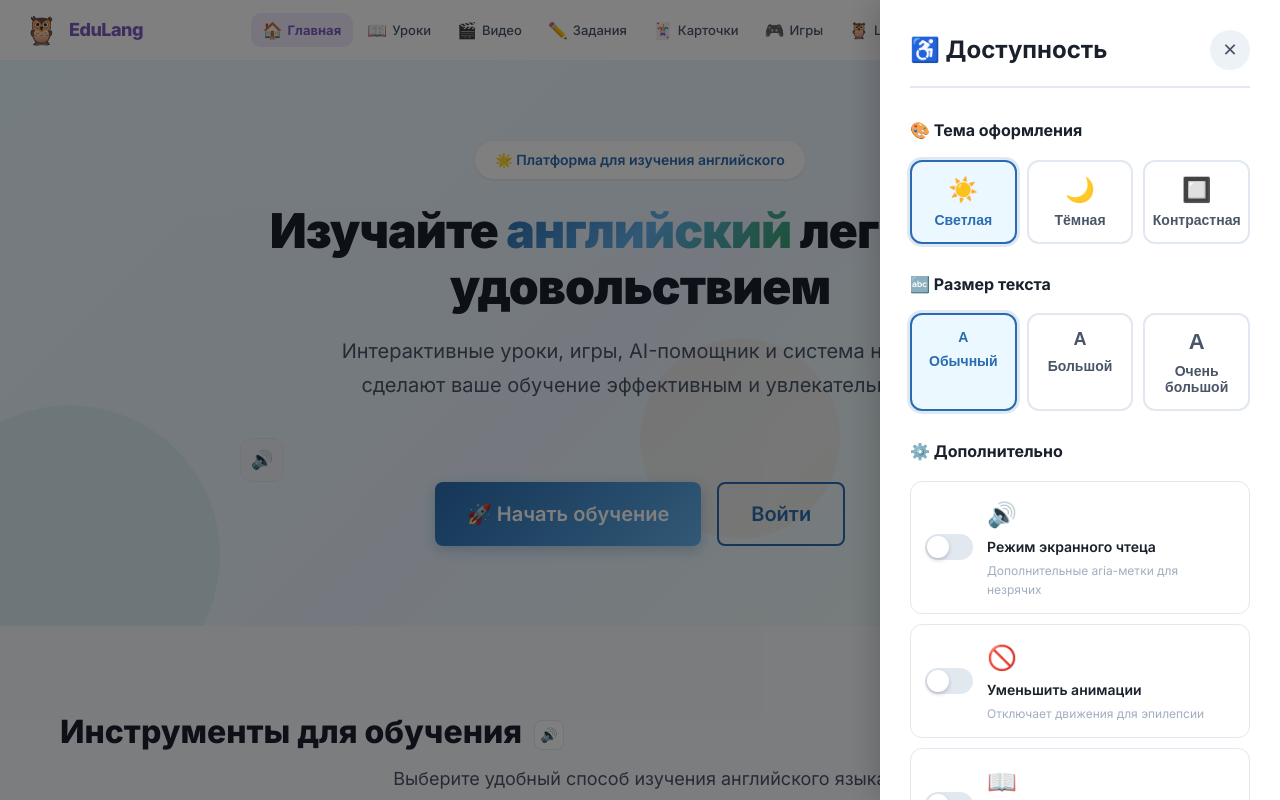
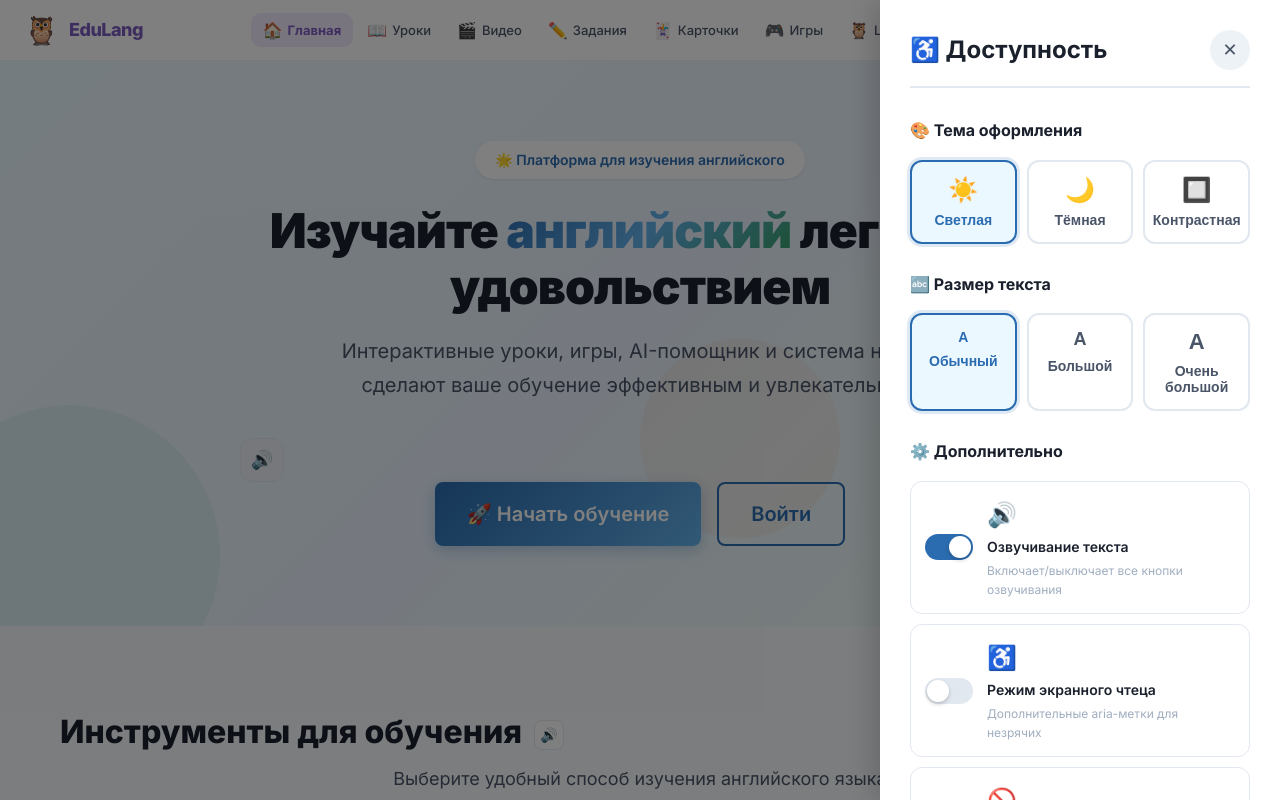
Before and after one commit to arsarsik077/english-learning-frontend, a React (Create React App) app: page / in a window 1280 px wide. Both pictures are taken after a click on the button "Настройки доступности (Alt+A)". Shown: the top 800 px of the page. Built offline with nearby package versions, Linux system fonts and the light colour scheme.

Commit message:
Add TTS toggle: speak function now respects the ttsEnabled setting from accessibility panel

```diff
--- a/src/components/AccessibilityPanel.js
+++ b/src/components/AccessibilityPanel.js
@@ -6,6 +6,7 @@ const AccessibilityPanel = () => {
   const {
     theme, setTheme,
     fontSize, setFontSize,
+    ttsEnabled, setTtsEnabled,
     screenReaderMode, setScreenReaderMode,
     reducedMotion, setReducedMotion,
     dyslexiaFont, setDyslexiaFont,
@@ -94,13 +95,28 @@ const AccessibilityPanel = () => {
           <label className="a11y-toggle">
             <input
               type="checkbox"
+              checked={ttsEnabled}
+              onChange={(e) => setTtsEnabled(e.target.checked)}
+              aria-label="Озвучивание текста"
+            />
+            <span className="a11y-toggle-slider"></span>
+            <span className="a11y-toggle-label">
+              <span className="a11y-icon">🔊</span>
+              Озвучивание текста
+              <small>Включает/выключает все кнопки озвучивания</small>
+            </span>
+          </label>
+
+          <label className="a11y-toggle">
+            <input
+              type="checkbox"
               checked={screenReaderMode}
               onChange={(e) => setScreenReaderMode(e.target.checked)}
               aria-label="Режим для экранного чтеца"
             />
             <span className="a11y-toggle-slider"></span>
             <span className="a11y-toggle-label">
-              <span className="a11y-icon">🔊</span>
+              <span className="a11y-icon">♿</span>
               Режим экранного чтеца
               <small>Дополнительные aria-метки для незрячих</small>
             </span>
--- a/src/context/AccessibilityContext.js
+++ b/src/context/AccessibilityContext.js
@@ -21,6 +21,9 @@ export const AccessibilityProvider = ({ children }) => {
   );
   const [dyslexiaFont, setDyslexiaFont] = useState(
     localStorage.getItem('dyslexiaFont') === 'true'
+  );
+  const [ttsEnabled, setTtsEnabled] = useState(
+    localStorage.getItem('ttsEnabled') !== 'false'
   );
   const [showPanel, setShowPanel] = useState(false);
 
@@ -84,8 +87,16 @@ export const AccessibilityProvider = ({ children }) => {
     }
   }, [dyslexiaFont]);
 
-  // Text-to-speech helper
+  useEffect(() => {
+    localStorage.setItem('ttsEnabled', ttsEnabled);
+    if (!ttsEnabled && 'speechSynthesis' in window) {
+      window.speechSynthesis.cancel();
+    }
+  }, [ttsEnabled]);
+
+  // Text-to-speech helper — respects the ttsEnabled toggle
   const speak = (text, lang = 'en-US') => {
+    if (!ttsEnabled) return;
     if ('speechSynthesis' in window) {
       window.speechSynthesis.cancel();
       const utterance = new SpeechSynthesisUtterance(text);
@@ -122,6 +133,8 @@ export const AccessibilityProvider = ({ children }) => {
     setReducedMotion,
     dyslexiaFont,
     setDyslexiaFont,
+    ttsEnabled,
+    setTtsEnabled,
     showPanel,
     setShowPanel,
     speak,
```
